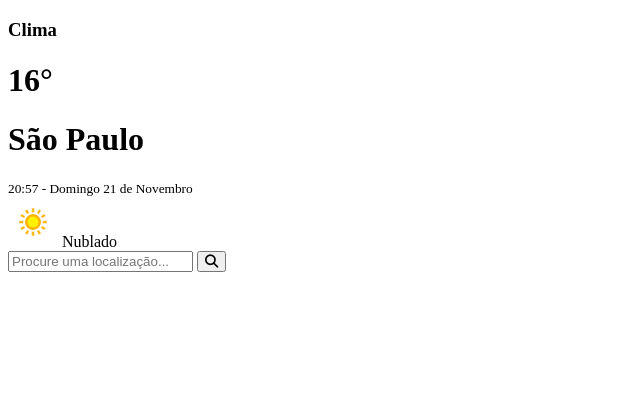
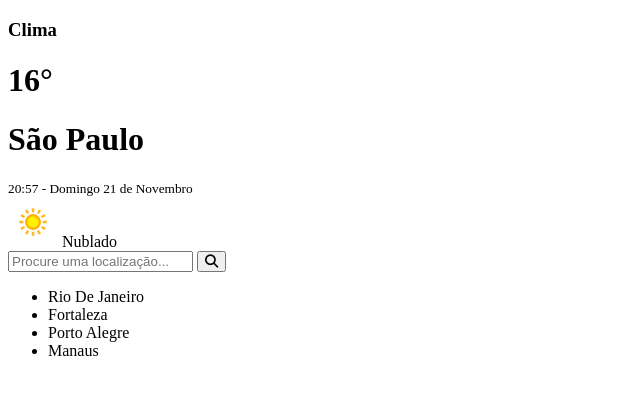
Before and after one commit to LeonardoHenriqueAzevedo/Weather-App-API, a plain HTML site: page index.html in a window 1280 px wide. Shown: the whole page, without its empty margins (0-640 px from the left). Drawn offline with Linux system fonts and the light colour scheme.

Commit message:
Update index.html

```diff
--- a/index.html
+++ b/index.html
@@ -36,6 +36,13 @@
             <input type="text" class="search" placeholder="Procure uma localização..." />
             <button type="submit" class="submit"><i class="fas fa-search"></i></button>
         </form>
+
+        <ul class="cities">
+            <li class="city">Rio De Janeiro</li>
+            <li class="city">Fortaleza</li>
+            <li class="city">Porto Alegre</li>
+            <li class="city">Manaus</li>
+        </ul>
     </div>
 
 
```
